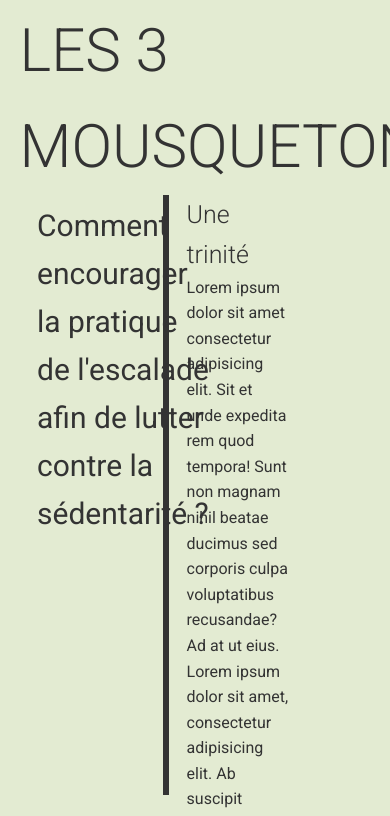
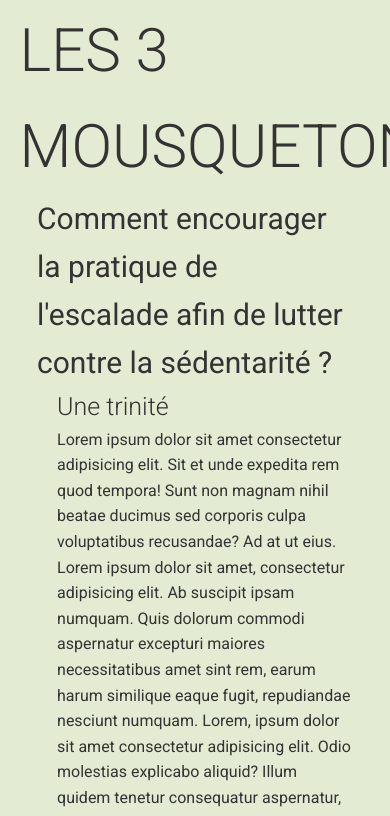
Before and after one commit to Mrpdto/Site-prj-transversal, a plain HTML site: page index.html in a window 390 px wide. Shown: the part 859-1675 px from the top of the page. Drawn offline with Linux system fonts and the light colour scheme.

Commit message:
update responsive

```diff
--- a/css/style.css
+++ b/css/style.css
@@ -74,7 +74,7 @@ main {
 .main-2 {
   margin-top: 100px;
   width: 90%;
-  height: 700px;
+  height: auto;
 }
 
 .main-2 .titre h2 {
@@ -320,4 +320,20 @@ form textarea::placeholder {
     margin: 10px 0px;
   }
 
+  .main-2 .contenu {
+    display: flex;
+    flex-wrap: wrap;
+  }
+
+  .main-2 .vl {
+    border-left: none;
+    height: 50px;
+  }
+
+  .box {
+    width: 100%;
+    height: 100%;
+    place-content: center;
+    position: static;
+  }
 }
```
